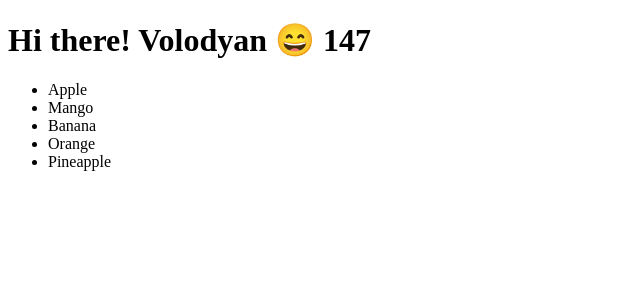
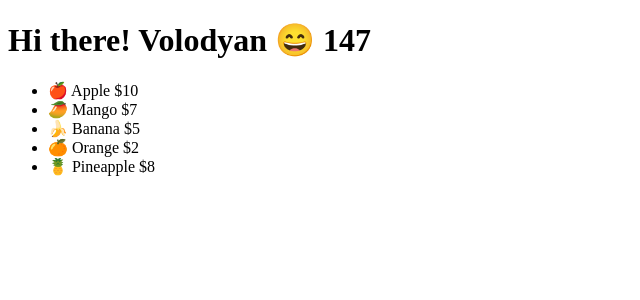
Before and after one commit to korbosit/react_2024, a React (Vite) app: page / in a window 1280 px wide. Shown: the top 300 px of the page, without its empty margins (0-640 px from the left). Built offline with nearby package versions, Linux system fonts and the light colour scheme.

Commit message:
#14 :- Rendering Array Of Objects In React

```diff
--- a/src/components/Fruits.jsx
+++ b/src/components/Fruits.jsx
@@ -1,13 +1,57 @@
 function Fruits() {
-    const fruits = ["Apple", "Mango", "Banana", "Orange", "Pineapple"];
+    // const fruits = ["Apple", "Mango", "Banana", "Orange", "Pineapple"];
+    const fruits = [
+        {
+            name: "Apple",
+            price: 10,
+            emoji: "🍎",
+        },
+        {
+            name: "Mango",
+            price: 7,
+            emoji: "🥭",
+        },
+        {
+            name: "Banana",
+            price: 5,
+            emoji: "🍌",
+        },
+        {
+            name: "Orange",
+            price: 2,
+            emoji: "🍊",
+        },
+        {
+            name: "Pineapple",
+            price: 8,
+            emoji: "🍍",
+        },
+    ];
     return (
-        <ul>
-            <div>
+        // <ul>
+        //     {/* <div>
+        //         {fruits.map((fruit) => (
+        //             <li key={fruit}>{fruit}</li>
+        //         ))}
+        //     </div> */}
+        //     {/* <div>
+        //         {fruits.map((fruit) => (
+        //             <li key={fruit.name}>
+        //                 {fruit.emoji} {fruit.name} ${fruit.price}
+        //             </li>
+        //         ))}
+        //     </div> */}
+        // </ul>
+
+        <div>
+            <ul>
                 {fruits.map((fruit) => (
-                    <li key={fruit}>{fruit}</li>
+                    <li key={fruit.name}>
+                        {fruit.emoji} {fruit.name} ${fruit.price}
+                    </li>
                 ))}
-            </div>
-        </ul>
+            </ul>
+        </div>
     );
 }
 
```
